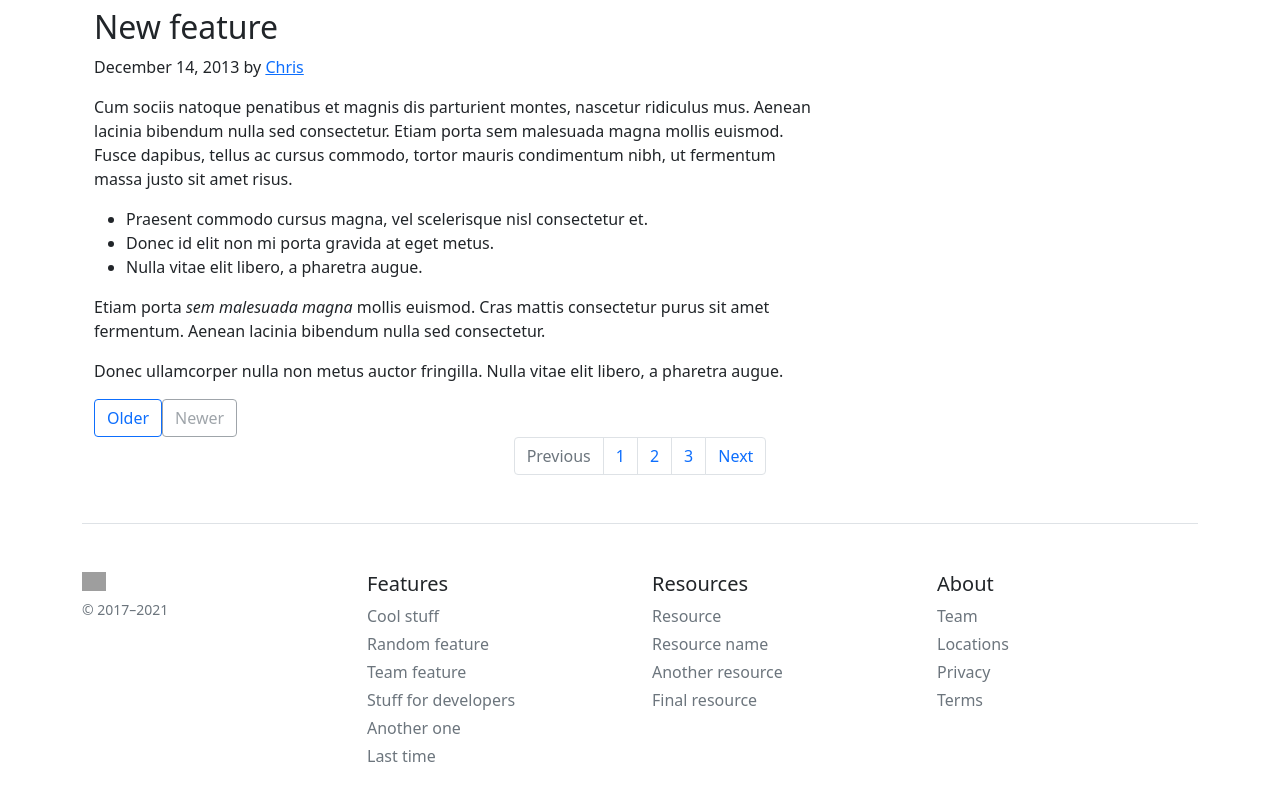
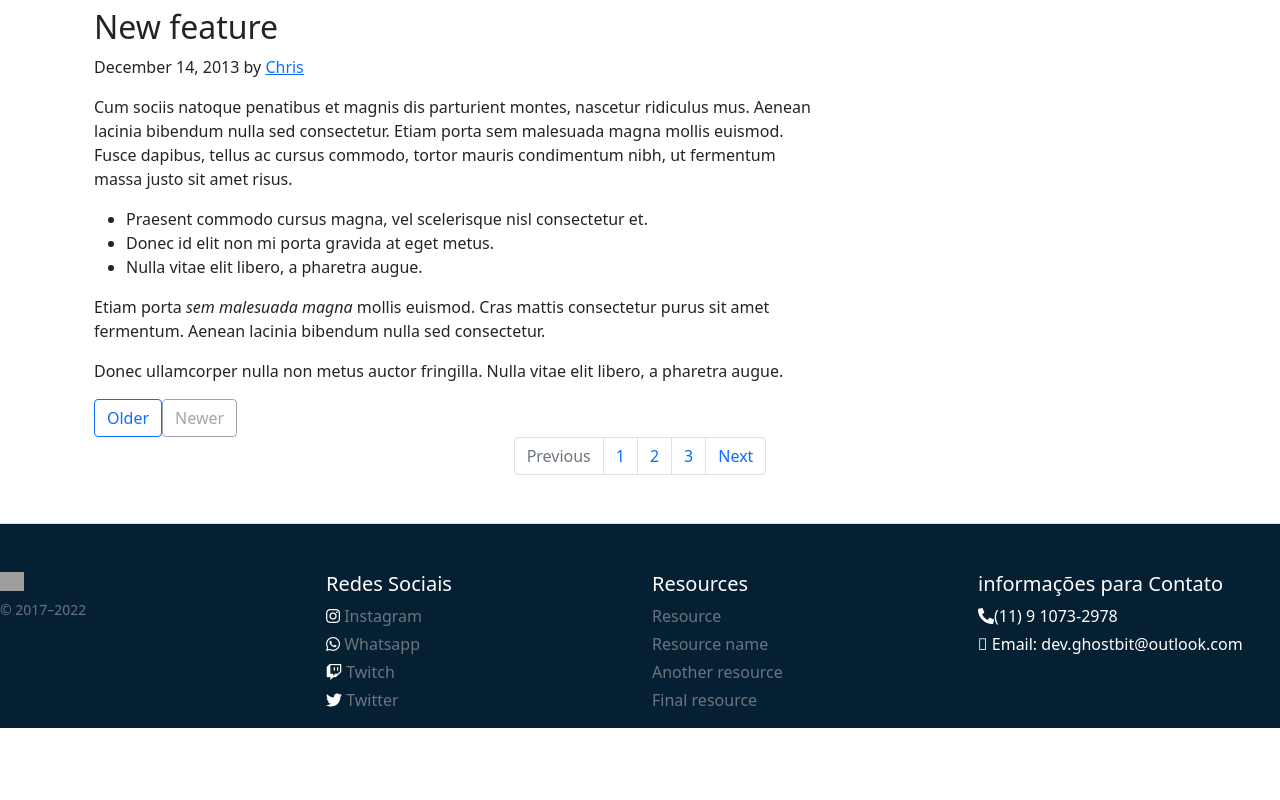
Before and after one commit to jonatasvnascimento/ghostbit, a React (Create React App) app: page / in a window 1280 px wide. Shown: the part 2359-3159 px from the top of the page. After the commit the page ends 3135 px from the top, so only its background shows below. Built offline with nearby package versions, Linux system fonts and the light colour scheme; grey boxes are pictures that could not be loaded.

Commit message:
dev: ajuste footer

```diff
--- a/public/index.html
+++ b/public/index.html
@@ -15,6 +15,9 @@
     <link rel="stylesheet" href="https://cdnjs.cloudflare.com/ajax/libs/font-awesome/5.15.3/css/all.min.css" integrity="sha512-iBBXm8fW90+nuLcSKlbmrPcLa0OT92xO1BIsZ+ywDWZCvqsWgccV3gFoRBv0z+8dLJgyAHIhR35VZc2oM/gI1w==" crossorigin="anonymous" />
     <link href="https://cdn.jsdelivr.net/npm/bootstrap@5.0.1/dist/css/bootstrap.min.css" rel="stylesheet" integrity="sha384-+0n0xVW2eSR5OomGNYDnhzAbDsOXxcvSN1TPprVMTNDbiYZCxYbOOl7+AMvyTG2x" crossorigin="anonymous">
     <link rel="stylesheet" href="https://cdnjs.cloudflare.com/ajax/libs/font-awesome/5.15.3/css/all.min.css" integrity="sha512-iBBXm8fW90+nuLcSKlbmrPcLa0OT92xO1BIsZ+ywDWZCvqsWgccV3gFoRBv0z+8dLJgyAHIhR35VZc2oM/gI1w==" crossorigin="anonymous" referrerpolicy="no-referrer" />
+    <link href="/your-path-to-fontawesome/css/fontawesome.css" rel="stylesheet">
+    <link href="/your-path-to-fontawesome/css/brands.css" rel="stylesheet">
+    <link href="/your-path-to-fontawesome/css/solid.css" rel="stylesheet">
     <title>GhostBit</title>
   </head>
   <body>
--- a/src/components/Footer/Footer.jsx
+++ b/src/components/Footer/Footer.jsx
@@ -2,24 +2,23 @@ import React from 'react'
 import '../Footer/style/Footer.css'
 import {Link} from 'react-router-dom'
 
+
 export default function Footer() {
     return (
-        <div className="container">
+        <div className="mainFooter">
         <footer className="pt-4 my-md-5 pt-md-5 border-top ">
             <div className="row">
                 <div className="col-12 col-md">
                     <img className="mb-2" src="/docs/5.0/assets/brand/bootstrap-logo.svg" alt="" width="24" height="19" />
-                    <small className="d-block mb-3 text-muted">&copy; 2017–2021</small>
+                    <small className="d-block mb-3 text-muted">&copy; 2017–2022</small>
                 </div>
                 <div className="col-6 col-md">
-                    <h5>Features</h5>
+                    <h5>Redes Sociais</h5>
                     <ul className="list-unstyled text-small">
-                        <li className="mb-1"><Link to="#" className="link-secondary text-decoration-none">Cool stuff</Link></li>
-                        <li className="mb-1"><Link to="#" className="link-secondary text-decoration-none" href="#">Random feature</Link></li>
-                        <li className="mb-1"><Link to="#"className="link-secondary text-decoration-none" href="#">Team feature</Link></li>
-                        <li className="mb-1"><Link to="#"className="link-secondary text-decoration-none" href="#">Stuff for developers</Link></li>
-                        <li className="mb-1"><Link to="#"className="link-secondary text-decoration-none" href="#">Another one</Link></li>
-                        <li className="mb-1"><Link to="#"className="link-secondary text-decoration-none" href="#">Last time</Link></li>
+                        <li className="mb-1"> <i class="fab fa-instagram"></i> <a href='https://www.instagram.com/diegobf_/' className="link-secondary text-decoration-none">Instagram</a></li>
+                        <li className="mb-1"> <i class="fab fa-whatsapp"></i> <a href='https://api.whatsapp.com/send?phone=5511910732978&text=Gostaria%20de%20Saber%20Mais' className="link-secondary text-decoration-none">Whatsapp</a></li>
+                        <li className="mb-1"> <i class="fab fa-twitch"></i> <a to="#" className="link-secondary text-decoration-none">Twitch</a></li>
+                        <li className="mb-1"> <i class="fab fa-twitter"></i> <a to="#" className="link-secondary text-decoration-none">Twitter</a></li>
                     </ul>
                 </div>
                 <div className="col-6 col-md">
@@ -32,12 +31,11 @@ export default function Footer() {
                     </ul>
                 </div>
                 <div className="col-6 col-md">
-                    <h5>About</h5>
+                    <h5>informações para Contato</h5>
                     <ul className="list-unstyled text-small">
-                        <li className="mb-1"><Link to="#"className="link-secondary text-decoration-none" href="#">Team</Link></li>
-                        <li className="mb-1"><Link to="#"className="link-secondary text-decoration-none" href="#">Locations</Link></li>
-                        <li className="mb-1"><Link to="#"className="link-secondary text-decoration-none" href="#">Privacy</Link></li>
-                        <li className="mb-1"><Link to="#"className="link-secondary text-decoration-none" href="#">Terms</Link></li>
+                        <li className="mb-1"><i class="fas fa-phone-alt"></i>(11) 9 1073-2978</li>
+                        <li className="mb-1"><i class="fal fa-envelope"></i> Email: dev.ghostbit@outlook.com</li>
+
                     </ul>
                 </div>
             </div>
--- a/src/components/Footer/style/Footer.css
+++ b/src/components/Footer/style/Footer.css
@@ -8,4 +8,10 @@
     position:absolute;
     bottom:0;
     width:100%;
+
 }
+
+.mainFooter{
+    background: #062033;
+    color: white;
+}
```
Also changed, not shown: 1 other file (tests, documents, lock files or other folders).
